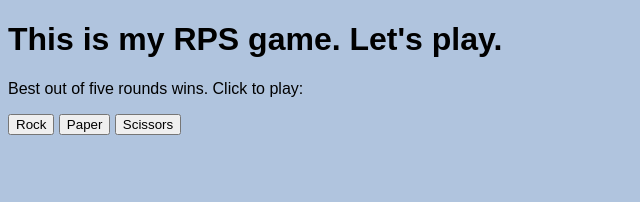
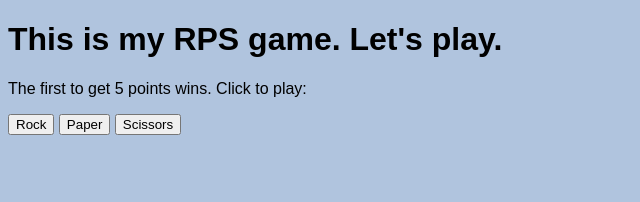
Before and after one commit to rachelfearon/rockpaperscissors, a plain HTML site: page rps.html in a window 1280 px wide. Shown: the top 202 px of the page, 0-640 px from the left. Drawn offline with Linux system fonts and the light colour scheme.

Commit message:
Adjust HTML

```diff
--- a/rps.html
+++ b/rps.html
@@ -10,7 +10,7 @@
 <body>
     <h1>This is my RPS game. Let's play.</h1>
 
-    <p>Best out of five rounds wins. Click to play:</p>
+    <p>The first to get 5 points wins. Click to play:</p>
     <div id="buttons">
         <button id="rock">Rock</button>
         <button id="paper">Paper</button>
```
